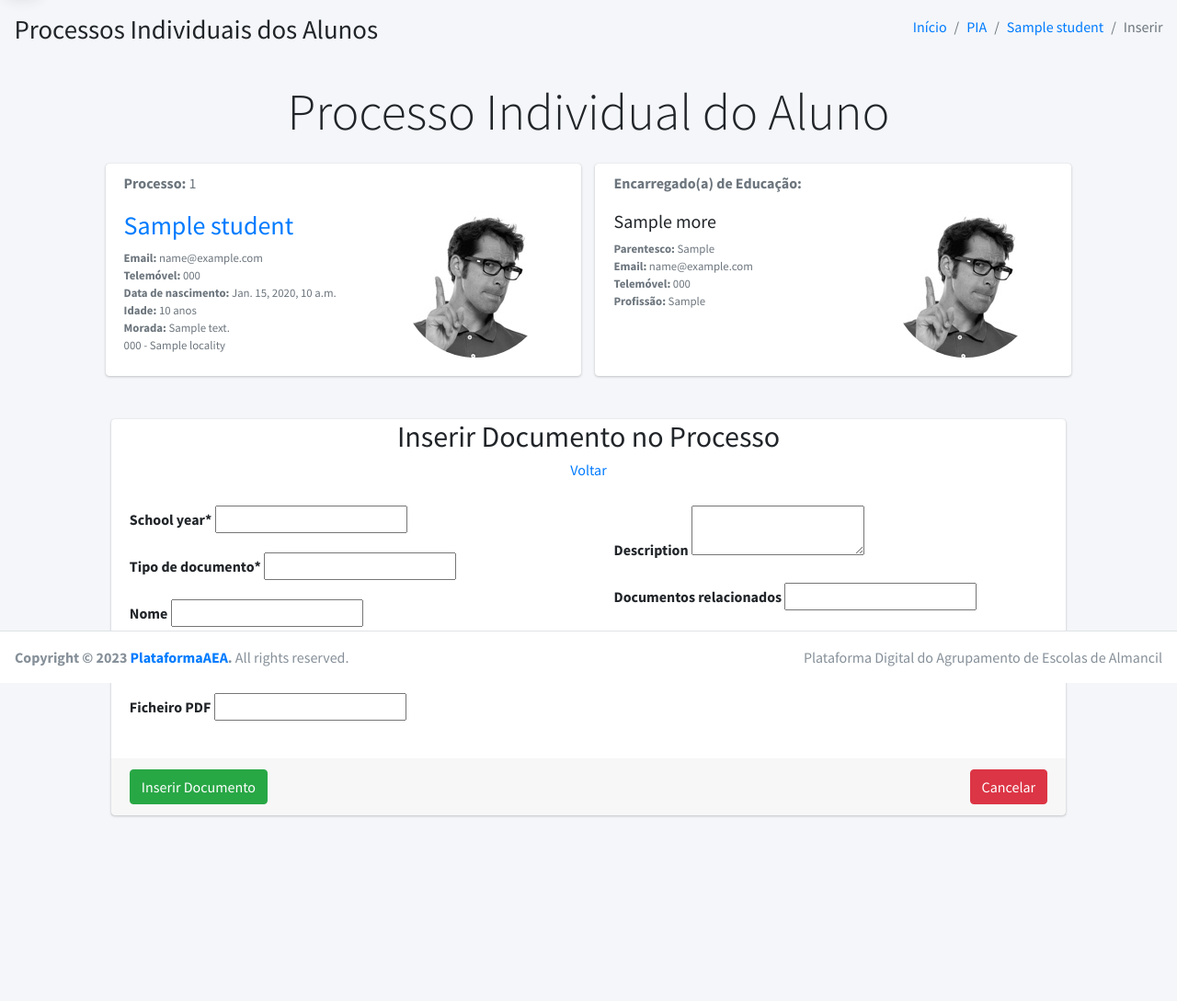
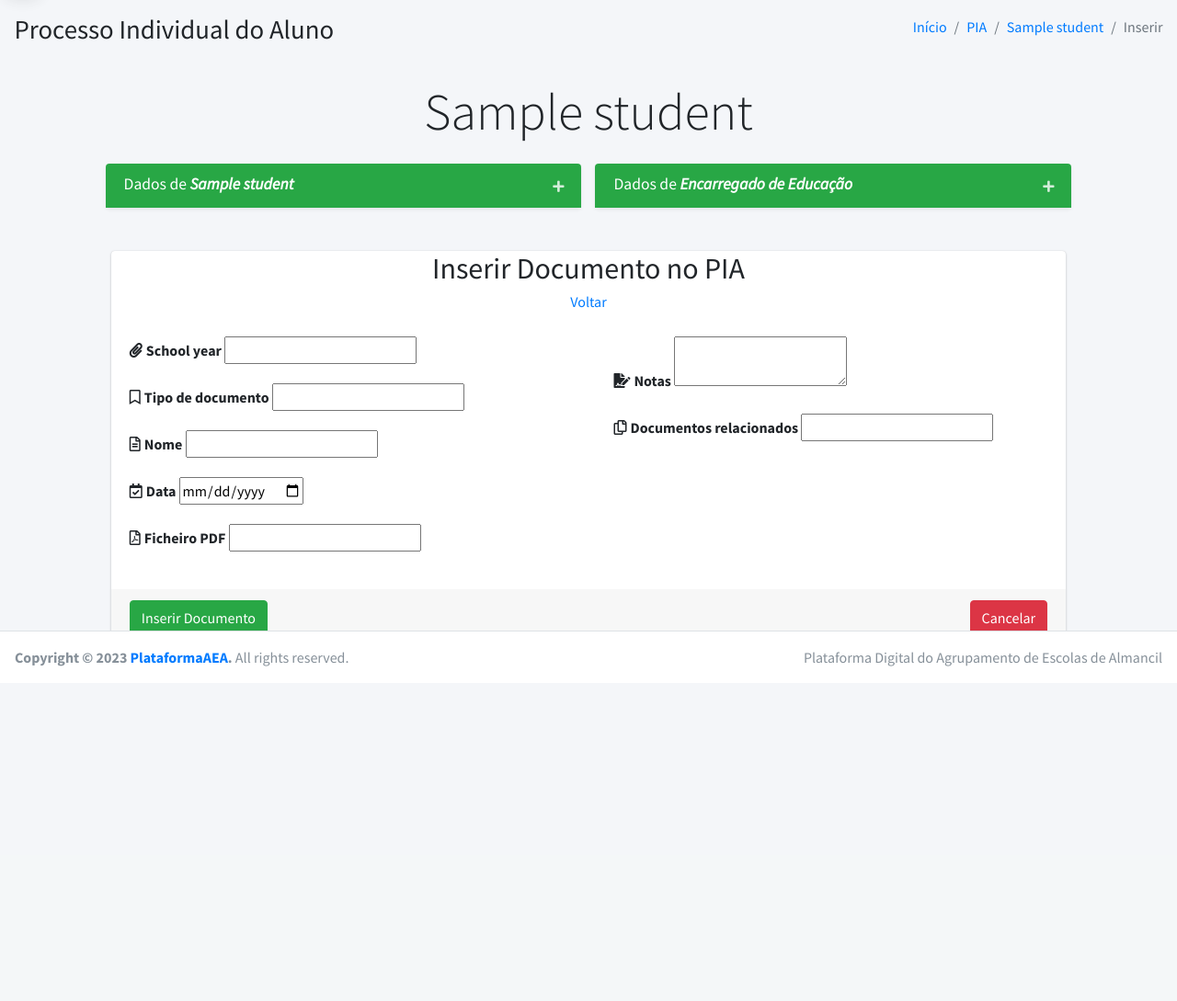
Before and after one commit to JoseMMarques/portalAEAlmancil, a Django app: template templates/pias/pias_document_add.html in a window 1280 px wide. Shown: the part 57-1146 px from the top of the page at 92% size. After the commit the page ends 782 px from the top, so only its background shows below. Run offline with Django 4.2, Linux system fonts and the light colour scheme; the template is opened without the code that fills it: most values are stand-ins (such as "Sample title", 1, 10 or a date in 2020); form fields are guessed from the names that the template uses; some libraries are stand-ins or nearby versions.

Commit message:
melhoramentos no html outras pequenas coisas

```diff
--- a/apps/pias/models.py
+++ b/apps/pias/models.py
@@ -150,7 +150,7 @@ class PIAS(models.Model):
 
     def __str__(self):
         """returns the name of the object"""
-        return self.name
+        return "ID. " + str(self.id) + " - " + str(self.type) + " - " + str(self.doc_date)
 
     def get_absolute_url(self):
         return reverse(
--- a/core/settings.py
+++ b/core/settings.py
@@ -46,6 +46,7 @@ INSTALLED_APPS = [
     'apps.accounts',
     'apps.school_structure',
     'apps.pias',
+
 
 ]
 
--- a/templates/pias/pias.html
+++ b/templates/pias/pias.html
@@ -43,7 +43,7 @@
                                     <div class="col-1"></div>
                                     <div class="col-8">
                                         <div class="form-group">
-                                            {% render_field form.search class="form-control" placeholder="Pesquise por N.º de processo, nome ou turma" %}
+                                            {% render_field form.search class="form-control" placeholder="Pesquise por n.º de processo, nome ou turma" %}
                                         </div>
                                     </div>
                                     <div class="col-2">
--- a/templates/pias/pias_document_add.html
+++ b/templates/pias/pias_document_add.html
@@ -9,7 +9,7 @@
             <div class="container-fluid">
                 <div class="row mb-2">
                     <div class="col-sm-6">
-                        <h1>Processos Individuais dos Alunos</h1>
+                        <h1>Processo Individual do Aluno</h1>
                     </div>
                     <div class="col-sm-6">
                         <ol class="breadcrumb float-sm-right">
@@ -27,50 +27,65 @@
             </div><!-- /.container-fluid -->
         </section>
 
-
         <div class="content-wrapper">
-
             <!-- Content Header (Page header) -->
             <section class="content-header">
                 <div class="container-fluid">
-                    <h2 class="text-center display-4">Processo Individual do Aluno</h2>
+                    <h2 class="text-center display-4">{{ student.name }}</h2>
                 </div>
                 <!-- /.container-fluid -->
             </section>
             <!-- Main content -->
-
-
             <!-- Main content -->
             <section class="content">
-
                 <!-- Default box -->
-
-
                 <div class="row">
                     <div class="col-md-5 offset-md-1">
-                        <div class="card  d-flex flex-fill">
-                            <div class="card-header text-muted border-bottom-0">
-
-                                <ul class="ml-0 mb-0 fa-ul text-muted">
-                                    <li class="small"><h6><b>Processo: </b> {{ student.process_number }}</h6></li>
-                                </ul>
+                        <div class="card card-success shadow-sm collapsed-card">
+                            <div class="card-header">
+                                <h3 class="card-title">Dados de <b><i>{{ student.name }}</i></b></h3>
+                                <div class="card-tools">
+                                    <button type="button" class="btn btn-tool" data-card-widget="collapse">
+                                        <i class="fas fa-plus"></i>
+                                    </button>
+                                </div>
+                                <!-- /.card-tools -->
                             </div>
-                            <div class="card-body pt-0">
+                            <!-- /.card-header -->
+                            <div class="card-body">
                                 <div class="row">
                                     <div class="col-7">
-                                        <h3>
-                                            <a href="{% url 'pias:pias_view' %}">
-                                                {{ student.name }}
-                                            </a>
-                                        </h3>
-                                        <ul class="ml-0 mb-0 fa-ul text-muted">
-                                            <li class="small"><b>Email: </b> {{ student.email }}</li>
-                                            <li class="small"><b>Telemóvel: </b> {{ student.phone }}</li>
-                                            <li class="small"><b>Data de nascimento: </b> {{ student.birth_date }}</li>
-                                            <li class="small"><b>Idade: </b> {{ student.get_age }} anos</li>
-                                            <li class="small"><b>Morada: </b> {{ student.address }}</li>
-                                            <li class="small"> {{ student.postal_code }} - {{ student.locality }}</li>
-                                        </ul>
+                                        <table class="table">
+                                            <tbody>
+                                                <tr>
+                                                    <td><strong>N.º Processo </strong></td>
+                                                    <td>{{ student.process_number }}</td>
+                                                </tr>
+                                                <tr>
+                                                    <td><strong>Email </strong></td>
+                                                    <td>{{ student.email }}</td>
+                                                </tr>
+                                                <tr>
+                                                    <td><strong>Telemóvel </strong></td>
+                                                    <td>{{ student.phone }}</td>
+                                                </tr>
+                                                <tr>
+                                                    <td><strong>Data de nascimento </strong></td>
+                                                    <td>{{ student.birth_date }}</td>
+                                                </tr>
+                                                <tr>
+                                                    <td><strong>Idade </strong></td>
+                                                    <td>{{ student.get_age }} anos</td>
+                                                </tr>
+                                                <tr>
+                                                    <td><strong>Morada </strong></td>
+                                                    <td>
+                                                        <p>{{ student.address }}</p>
+                                                        <p>{{ student.postal_code }} - {{ student.locality }}</p>
+                                                    </td>
+                                                </tr>
+                                            </tbody>
+                                        </table>
                                     </div>
                                     <div class="col-5 text-center">
                                         <img src="../../dist/img/user2-160x160.jpg" alt="user-avatar"
@@ -78,36 +93,56 @@
                                     </div>
                                 </div>
                             </div>
-
+                            <!-- /.card-body -->
                         </div>
+                        <!-- /.card -->
                     </div>
 
                     <div class="col-12 col-sm-6 col-md-5 d-flex align-items-stretch flex-column">
-                        <div class="card  d-flex flex-fill">
-                            <div class="card-header text-muted border-bottom-0">
-                                <ul class="ml-0 mb-0 fa-ul text-muted">
-                                    <li class="small"><h6><b>Encarregado(a) de Educação: </b></h6></li>
-                                </ul>
+                        <div class="card card-success shadow-sm collapsed-card">
+                            <div class="card-header">
+                                <h3 class="card-title">Dados de <b><i>Encarregado de Educação</i></b></h3>
+                                <div class="card-tools">
+                                    <button type="button" class="btn btn-tool" data-card-widget="collapse">
+                                        <i class="fas fa-plus"></i>
+                                    </button>
+                                </div>
+                                <!-- /.card-tools -->
                             </div>
-                            <div class="card-body pt-0">
+                            <!-- /.card-header -->
+                            <div class="card-body">
                                 <div class="row">
                                     <div class="col-7">
-                                        <h2 class="lead"><b>{{ student.more.ee_name }}</b></h2>
-                                        <ul class="ml-0 mb-0 fa-ul text-muted">
-                                            <li class="small"><b>Parentesco: </b> {{ student.more.ee_kinship }} </li>
-                                            <li class="small"><b>Email: </b> {{ student.more.ee_email }}</li>
-                                            <li class="small"><b>Telemóvel: </b> {{ student.more.ee_phone }}</li>
-                                            <li class="small"><b>Profissão: </b> {{ student.more.ee_work }}</li>
-                                        </ul>
-                                    </div>
-                                    <div class="col-5 text-center">
-                                        <img src="../../dist/img/user2-160x160.jpg" alt="user-avatar"
-                                             class="img-circle img-fluid">
+                                        <table class="table">
+                                            <tbody>
+                                            <tr>
+                                                <td><strong>Nome </strong></td>
+                                                <td>{{ student.more.ee_name }}</td>
+                                            </tr>
+                                            <tr>
+                                                <td><strong>Parentesco </strong></td>
+                                                <td>{{ student.more.ee_kinship }}</td>
+                                            </tr>
+                                            <tr>
+                                                <td><strong>Email </strong></td>
+                                                <td>{{ student.more.ee_email }}</td>
+                                            </tr>
+                                            <tr>
+                                                <td><strong>Telemóvel </strong></td>
+                                                <td>{{ student.more.ee_phone }}</td>
+                                            </tr>
+                                            <tr>
+                                                <td><strong>Profissão </strong></td>
+                                                <td>{{ student.more.ee_work }}</td>
+                                            </tr>
+                                            </tbody>
+                                        </table>
                                     </div>
                                 </div>
                             </div>
-
+                            <!-- /.card-body -->
                         </div>
+                        <!-- /.card -->
                     </div>
                 </div>
                 <!-- /.card -->
@@ -121,7 +156,7 @@
                             <div class="row">
                                 <div class="col-12">
                                     <div class="card card-primary">
-                                        <h2 class="text-center display-5">Inserir Documento no Processo</h2>
+                                        <h2 class="text-center display-5">Inserir Documento no PIA</h2>
                                         <h6 class="text-center display-10">
                                             <a href="{% url 'pias:pias_consult_view' student_id=student.id %}">
                                                 Voltar
@@ -134,27 +169,27 @@
                                                 <div class="col-6">
                                                     <div class="card-body">
                                                         <div class="form-group">
-                                                            <label>{{ form.school_year.label }}*</label>
+                                                            <label><i class="fas fa-paperclip mr-1"></i>{{ form.school_year.label }}</label>
                                                             {% render_field form.school_year class="form-control" %}
                                                         </div>
 
                                                         <div class="form-group">
-                                                            <label>Tipo de documento*</label>
+                                                            <label><i class="far fa-bookmark mr-1"></i>Tipo de documento</label>
                                                             {% render_field form.type class="form-control" placeholder=form.type.label %}
                                                         </div>
 
                                                         <div class="form-group">
-                                                            <label>Nome</label>
+                                                            <label><i class="far fa-file-alt mr-1"></i>Nome</label>
                                                             {% render_field form.name class="form-control" placeholder="Nome do documento" %}
                                                         </div>
 
                                                         <div class="form-group">
-                                                            <label>Data</label>
+                                                            <label><i class="far fa-calendar-check mr-1"></i>Data</label>
                                                             {% render_field form.doc_date class="form-control" placeholder="formato: aaaa-mm-dd" %}
                                                         </div>
 
                                                         <div class="form-group">
-                                                            <label>Ficheiro PDF</label>
+                                                            <label><i class="far fa-file-pdf mr-1"></i>Ficheiro PDF</label>
                                                             {% render_field form.uploaded_to class="form-control" placeholder="Escolha o ficheiro" %}
                                                         </div>
                                                     </div>
@@ -164,12 +199,12 @@
                                                     <div class="card-body">
 
                                                         <div class="form-group">
-                                                            <label>{{ form.description.label }}</label>
+                                                            <label><i class="fas fa-file-signature mr-1"></i>Notas</label>
                                                             {% render_field form.description class="form-control" placeholder="Descrição curta do conteúdo do documento" %}
                                                         </div>
 
                                                         <div class="form-group">
-                                                            <label>Documentos relacionados</label>
+                                                            <label><i class="far fa-copy mr-1"></i>Documentos relacionados</label>
                                                             {% render_field form.related_docs class="form-control" placeholder=form.related_docs.label %}
                                                         </div>
 
```
Also changed, not shown: apps/pias/forms.py (+11 -1 lines), apps/pias/views.py (+7 -2 lines), templates/pias/pias_consult.html (+4 -4 lines), templates/pias/pias_document_detail.html (+33 -26 lines), templates/pias/pias_document_edit.html (+8 -3 lines).
